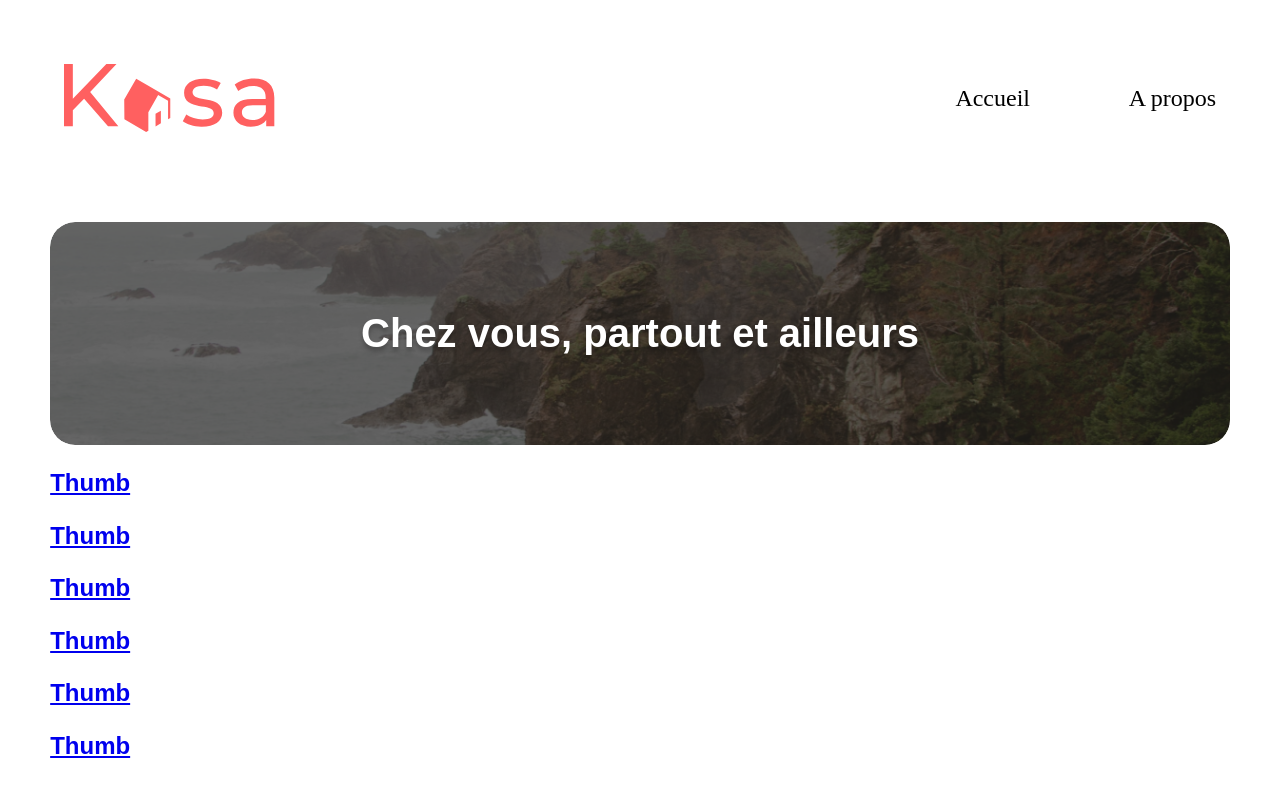
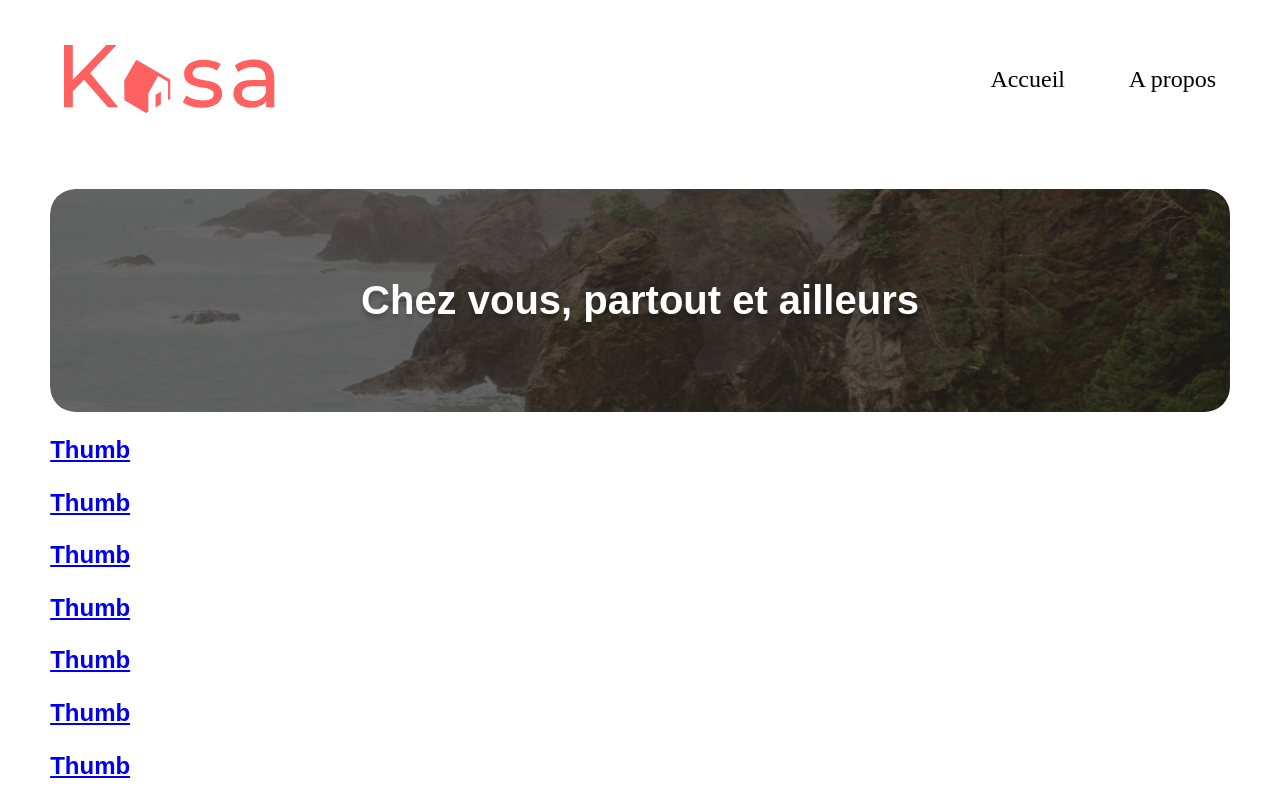
Before and after one commit to DuskyLunari/P7-Kasa, a React (Vite) app: page / in a window 1280 px wide. Shown: the top 787 px of the page. Built offline with nearby package versions, Linux system fonts and the light colour scheme; a web font is replaced by a local one.

Commit message:
Fix: Header scss adapted

```diff
--- a/src/components/Header/Header.scss
+++ b/src/components/Header/Header.scss
@@ -1,22 +1,27 @@
+
 .header {
     box-sizing: border-box;
+    max-width: 100%;
+    width: calc(100% - 10%);
     display: flex;
     justify-content: space-between;
     align-items: center;
-    width: 100%;
-    padding: 5%;
+    padding-top: 45px;
+    padding-bottom: 50px;
+    margin-inline: 5%;
     &__logo {
         width: 210px;
         height: 68px;
     }
     &__nav {
         display: flex;
-        align-items: flex-start;
+        justify-content: center;
+        align-items: center;
         ul {
             list-style-type: none;
             display: flex;
             flex-direction: row;
-            gap: 50px;
+            gap: 15px;
         }
         li {
             width: 136px;
```
